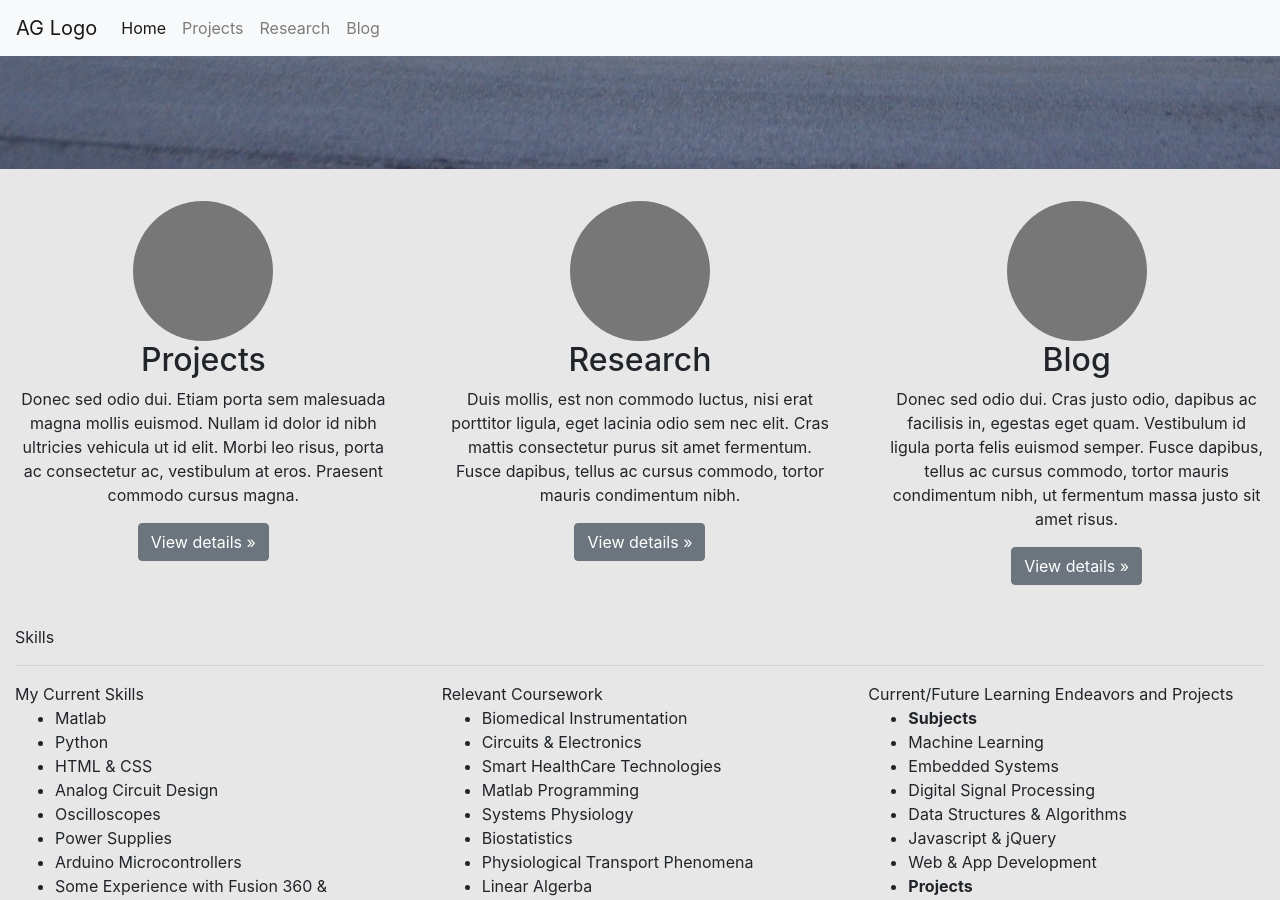
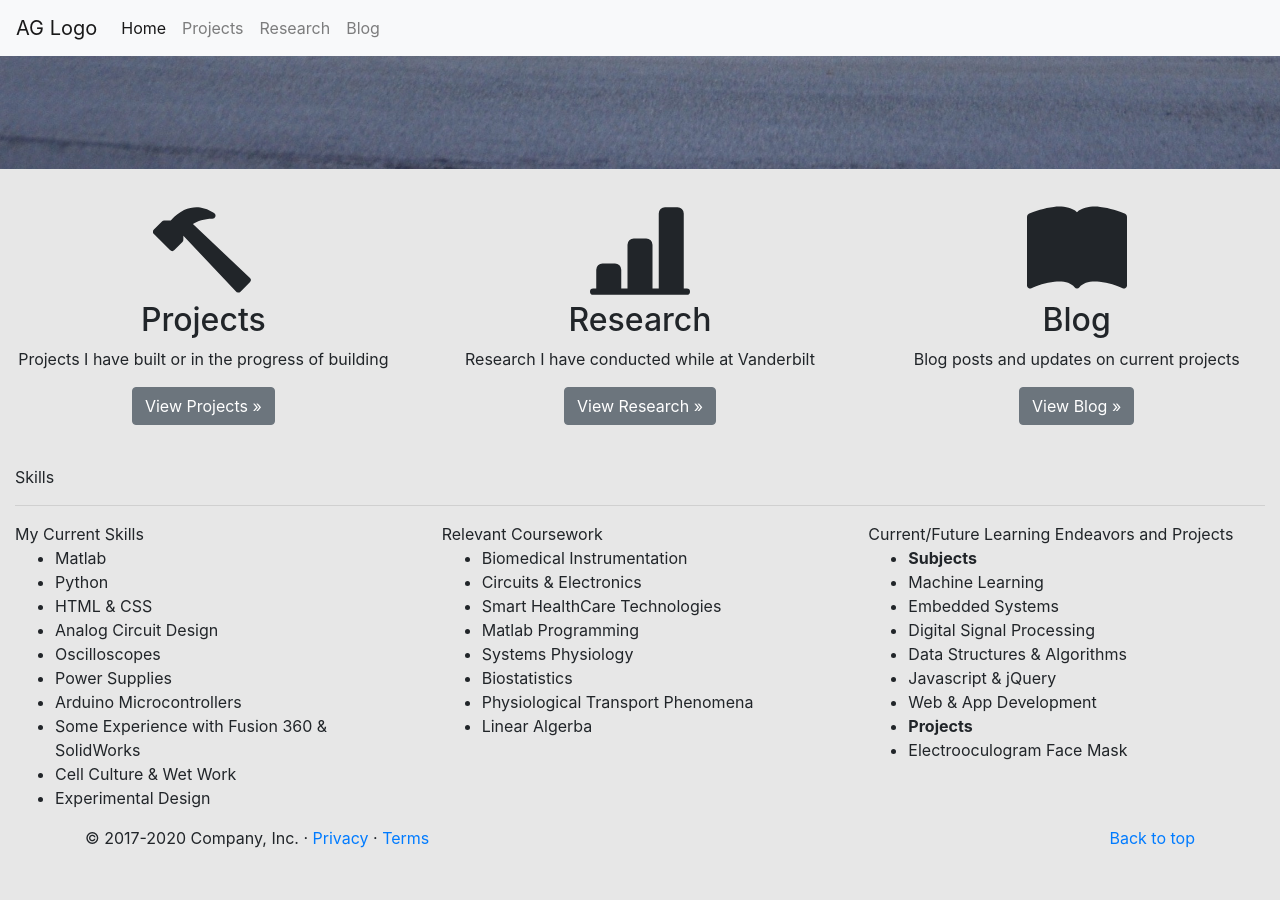
Before and after one commit to antoniog11/website.io, a Jekyll site: the page built from index.html, in a window 1280 px wide and 900 px high, scrolled down 787 px. Built offline with Jekyll 4.4.1, drawn with Linux system fonts in a browser that asks for light colours; after the commit the page ends 1653 px from its top, so only the background shows below that.

Commit message:
Added Collections to _config
I added collections to my _config.yaml to allow me to use liquid to
easily add the content of markup fils to my research and projects page.
I also updated the Home page with some SVG images for the 3 column
section.

```diff
--- a/_config.yml
+++ b/_config.yml
@@ -2,3 +2,8 @@
   - jekyll-feed
   - jekyll-sitemap
   - jekyll-seo-tag
+collections:
+  projects:
+    output: true
+  research:
+    output: true
--- a/index.html
+++ b/index.html
@@ -15,22 +15,32 @@
 <!-- Three columns of text below the jumbotron -->
 <div class="row">
   <div class="col-lg-4">
-        <svg class="bd-placeholder-img rounded-circle" width="140" height="140" xmlns="http://www.w3.org/2000/svg" preserveAspectRatio="xMidYMid slice" focusable="false" role="img" aria-label="Placeholder: 140x140"><title>Placeholder</title><rect width="100%" height="100%" fill="#777"/><text x="50%" y="50%" fill="#777" dy=".3em">140x140</text></svg>
+    <svg xmlns="http://www.w3.org/2000/svg" width="100" height="100" fill="currentColor" class="bi bi-hammer"
+      viewBox="0 0 16 16">
+      <path
+        d="M9.972 2.508a.5.5 0 0 0-.16-.556l-.178-.129a5.009 5.009 0 0 0-2.076-.783C6.215.862 4.504 1.229 2.84 3.133H1.786a.5.5 0 0 0-.354.147L.146 4.567a.5.5 0 0 0 0 .706l2.571 2.579a.5.5 0 0 0 .708 0l1.286-1.29a.5.5 0 0 0 .146-.353V5.57l8.387 8.873A.5.5 0 0 0 14 14.5l1.5-1.5a.5.5 0 0 0 .017-.689l-9.129-8.63c.747-.456 1.772-.839 3.112-.839a.5.5 0 0 0 .472-.334z" />
+    </svg>
     <h2>Projects</h2>
-        <p>Donec sed odio dui. Etiam porta sem malesuada magna mollis euismod. Nullam id dolor id nibh ultricies vehicula ut id elit. Morbi leo risus, porta ac consectetur ac, vestibulum at eros. Praesent commodo cursus magna.</p>
-        <p><a class="btn btn-secondary" href="#" role="button">View details &raquo;</a></p>
+    <p>Projects I have built or in the progress of building</p>
+    <p><a class="btn btn-secondary" href="#" role="button">View Projects &raquo;</a></p>
   </div><!-- /.col-lg-4 -->
   <div class="col-lg-4">
-        <svg class="bd-placeholder-img rounded-circle" width="140" height="140" xmlns="http://www.w3.org/2000/svg" preserveAspectRatio="xMidYMid slice" focusable="false" role="img" aria-label="Placeholder: 140x140"><title>Placeholder</title><rect width="100%" height="100%" fill="#777"/><text x="50%" y="50%" fill="#777" dy=".3em">140x140</text></svg>
+    <svg xmlns="http://www.w3.org/2000/svg" width="100" height="100" fill="currentColor" class="bi bi-bar-chart-line-fill"
+      viewBox="0 0 16 16">
+      <path
+        d="M11 2a1 1 0 0 1 1-1h2a1 1 0 0 1 1 1v12h.5a.5.5 0 0 1 0 1H.5a.5.5 0 0 1 0-1H1v-3a1 1 0 0 1 1-1h2a1 1 0 0 1 1 1v3h1V7a1 1 0 0 1 1-1h2a1 1 0 0 1 1 1v7h1V2z" />
+    </svg>
     <h2>Research</h2>
-        <p>Duis mollis, est non commodo luctus, nisi erat porttitor ligula, eget lacinia odio sem nec elit. Cras mattis consectetur purus sit amet fermentum. Fusce dapibus, tellus ac cursus commodo, tortor mauris condimentum nibh.</p>
-        <p><a class="btn btn-secondary" href="#" role="button">View details &raquo;</a></p>
+    <p>Research I have conducted while at Vanderbilt</p>
+    <p><a class="btn btn-secondary" href="#" role="button">View Research &raquo;</a></p>
   </div><!-- /.col-lg-4 -->
   <div class="col-lg-4">
-        <svg class="bd-placeholder-img rounded-circle" width="140" height="140" xmlns="http://www.w3.org/2000/svg" preserveAspectRatio="xMidYMid slice" focusable="false" role="img" aria-label="Placeholder: 140x140"><title>Placeholder</title><rect width="100%" height="100%" fill="#777"/><text x="50%" y="50%" fill="#777" dy=".3em">140x140</text></svg>
+    <svg xmlns="http://www.w3.org/2000/svg" width="100" height="100" fill="currentColor" class="bi bi-book-fill" viewBox="0 0 16 16">
+      <path d="M8 1.783C7.015.936 5.587.81 4.287.94c-1.514.153-3.042.672-3.994 1.105A.5.5 0 0 0 0 2.5v11a.5.5 0 0 0 .707.455c.882-.4 2.303-.881 3.68-1.02 1.409-.142 2.59.087 3.223.877a.5.5 0 0 0 .78 0c.633-.79 1.814-1.019 3.222-.877 1.378.139 2.8.62 3.681 1.02A.5.5 0 0 0 16 13.5v-11a.5.5 0 0 0-.293-.455c-.952-.433-2.48-.952-3.994-1.105C10.413.809 8.985.936 8 1.783z"/>
+    </svg>
     <h2>Blog</h2>
-        <p>Donec sed odio dui. Cras justo odio, dapibus ac facilisis in, egestas eget quam. Vestibulum id ligula porta felis euismod semper. Fusce dapibus, tellus ac cursus commodo, tortor mauris condimentum nibh, ut fermentum massa justo sit amet risus.</p>
-        <p><a class="btn btn-secondary" href="#" role="button">View details &raquo;</a></p>
+    <p>Blog posts and updates on current projects</p>
+    <p><a class="btn btn-secondary" href="#" role="button">View Blog &raquo;</a></p>
   </div><!-- /.col-lg-4 -->
 </div><!-- /.row -->
 
```
Also changed, not shown: _data/projects.yaml (deleted, +0 -12 lines), _data/research.yaml (deleted, +0 -8 lines), _posts/2018-08-21-ecg.md (deleted, +0 -8 lines), _projects/EMG.md (added, +7 -0 lines), _projects/TENS.md (added, +7 -0 lines), _research/CAF_Spheroids.md (added, +12 -0 lines), _research/TRAIL_Leukocytes.md (added, +8 -0 lines), projects.html (+7 -6 lines), research.html (+6 -6 lines), Gemfile.lock, assets/images/TENS_Unit.JPG (renamed from assets/images/TENS_Unit_on_Me.JPG), 2 other files. Lines whose indentation alone changed are shown as unchanged.
